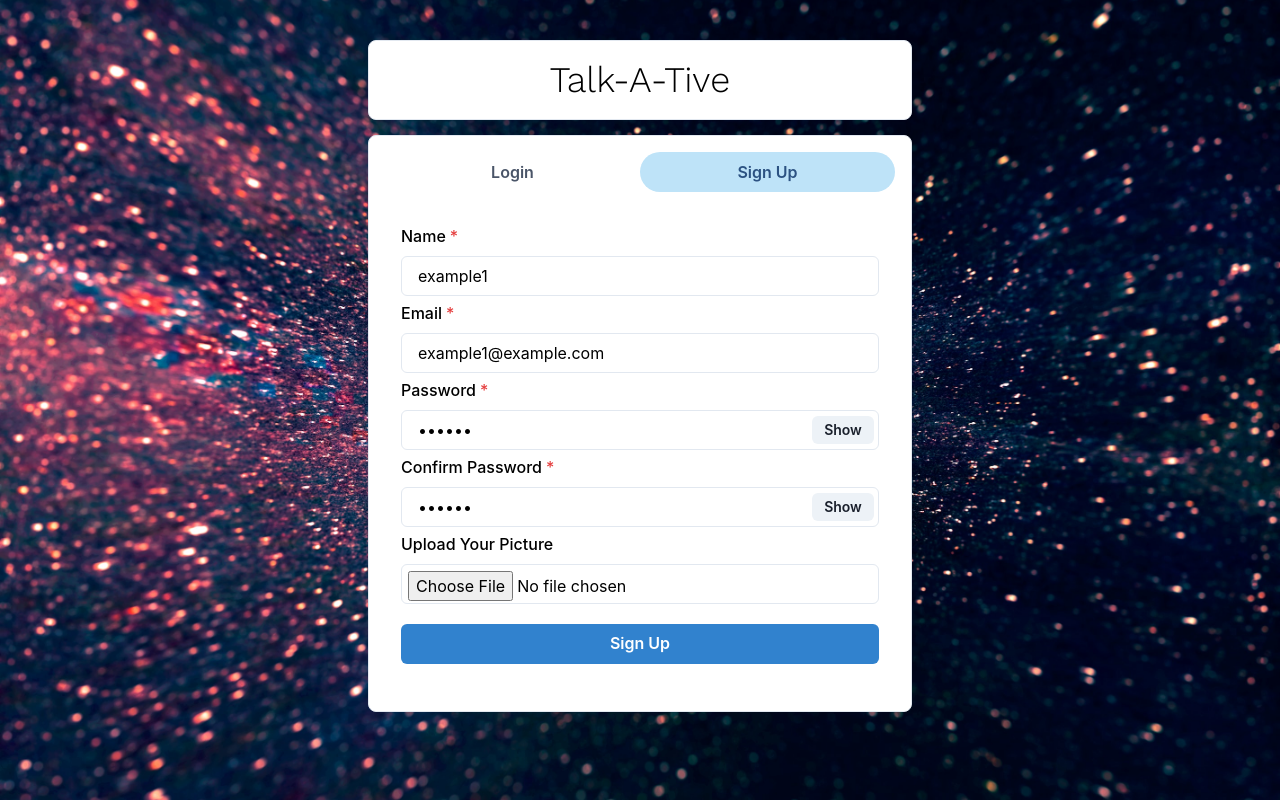
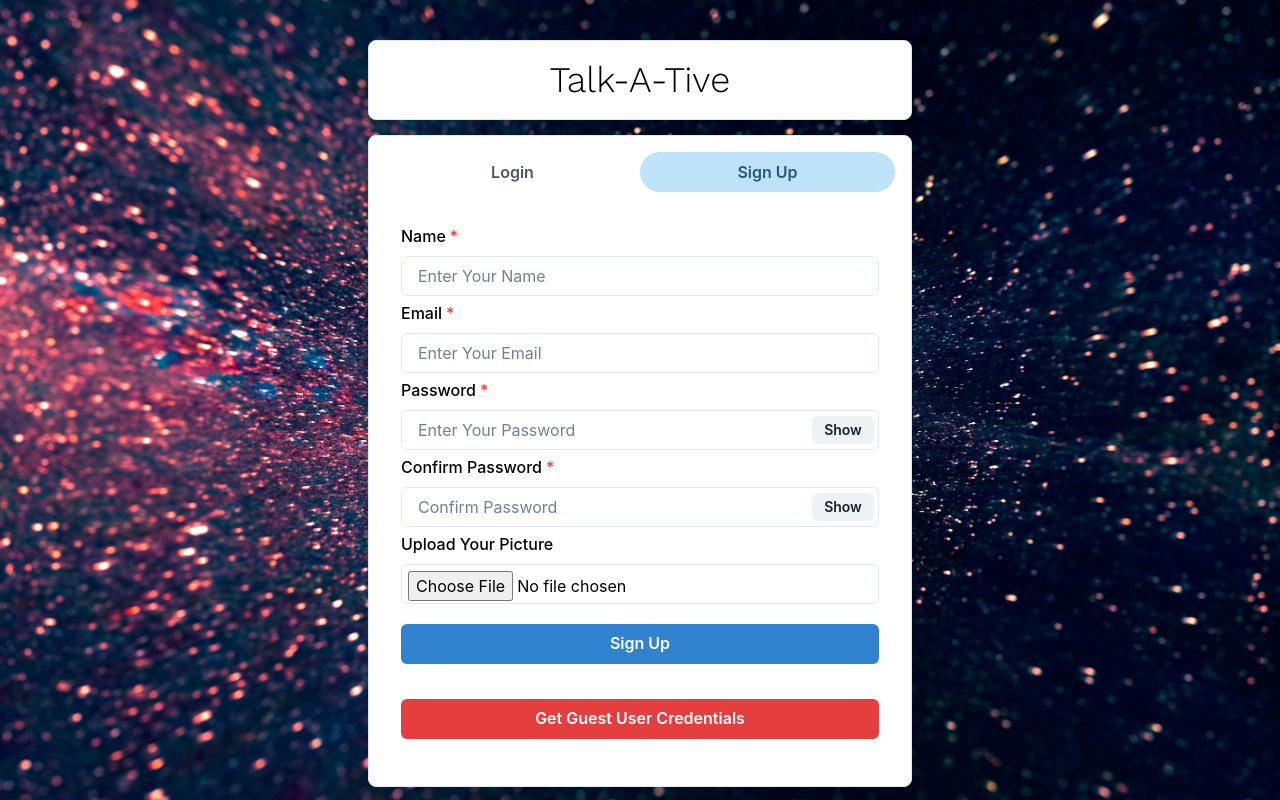
Before and after one commit to piyushpratek/mern-chat-app-piyush, a React (Vite) app in the folder frontend/: page / in a window 1280 px wide. Both pictures are taken after a click on the tab "Sign Up". Built offline with nearby package versions, Linux system fonts and the light colour scheme.

Commit message:
USE_STATIC_BUILD defined in package.json and in app.ts login=removed testingLogin signup= GUEST_CREADENTIALS and handleGuestCredentials

```diff
--- a/frontend/src/components/authentication/Login.tsx
+++ b/frontend/src/components/authentication/Login.tsx
@@ -14,16 +14,11 @@ import { useNavigate } from 'react-router-dom';
 import { ChatState } from '../../Context/chatProvider';
 import { isDevelopm̥ent̥ } from '../../constants';
 
-const testingLogin = {
-  email: isDevelopm̥ent̥ ? 'example1@example.com' : '',
-  password: isDevelopm̥ent̥ ? '123456' : '',
-};
-
 const Login = () => {
   const [show, setShow] = useState<boolean>(false);
 
-  const [email, setEmail] = useState<string | any>(testingLogin.email);
-  const [password, setPassword] = useState<string | any>(testingLogin.password);
+  const [email, setEmail] = useState<string>('');
+  const [password, setPassword] = useState<string>('');
   const [loading, setLoading] = useState<boolean | undefined | any>(false);
   const handleClick = () => setShow(!show);
   const { setUser } = ChatState();
--- a/frontend/src/components/authentication/Signup.tsx
+++ b/frontend/src/components/authentication/Signup.tsx
@@ -13,19 +13,18 @@ import { useState } from 'react';
 import { useNavigate } from 'react-router-dom';
 import { isDevelopm̥ent̥ } from '../../constants';
 
-const testingSignup = {
-  name: isDevelopm̥ent̥ ? 'example1' : '',
-  email: isDevelopm̥ent̥ ? 'example1@example.com' : '',
-  password: isDevelopm̥ent̥ ? '123456' : '',
+export const GUEST_CREADENTIALS = {
+  name: 'Guest 1',
+  email: 'guest1@guest.com',
+  password: '123456',
 };
+
 const Signup = () => {
   const [show, setShow] = useState<boolean>(false);
-  const [name, setName] = useState<string>(testingSignup.name);
-  const [email, setEmail] = useState<string>(testingSignup.email);
-  const [password, setPassword] = useState<string>(testingSignup.password);
-  const [confirmpassword, setConfirmpassword] = useState<string>(
-    testingSignup.password
-  );
+  const [name, setName] = useState<string>('');
+  const [email, setEmail] = useState<string>('');
+  const [password, setPassword] = useState<string>('');
+  const [confirmpassword, setConfirmpassword] = useState<string>('');
   const [pic, setPic] = useState<string>();
   const [loading, setLoading] = useState<boolean | undefined | any>(false);
   const toast = useToast();
@@ -72,6 +71,13 @@ const Signup = () => {
       setLoading(false);
       return;
     }
+  };
+
+  const handleGuestCredentials = () => {
+    setEmail(GUEST_CREADENTIALS.email);
+    setName(GUEST_CREADENTIALS.name);
+    setPassword(GUEST_CREADENTIALS.password);
+    setConfirmpassword(GUEST_CREADENTIALS.password);
   };
 
   const submitHandler = async () => {
@@ -201,6 +207,16 @@ const Signup = () => {
       >
         Sign Up
       </Button>
+
+      <Button
+        colorScheme='red'
+        width='100%'
+        style={{ margin: 15 }}
+        onClick={handleGuestCredentials}
+        isLoading={loading}
+      >
+        Get Guest User Credentials
+      </Button>
     </VStack>
   );
 };
```
Also changed, not shown: 2 other files (tests, documents, lock files or other folders).
